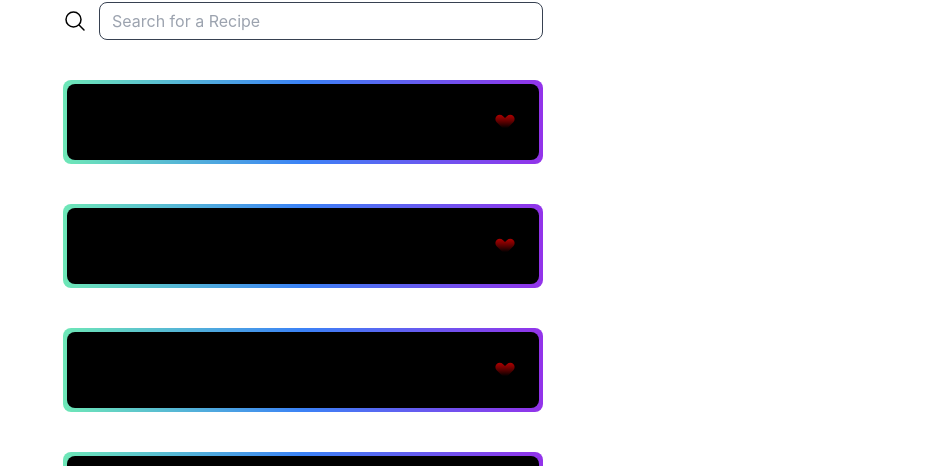
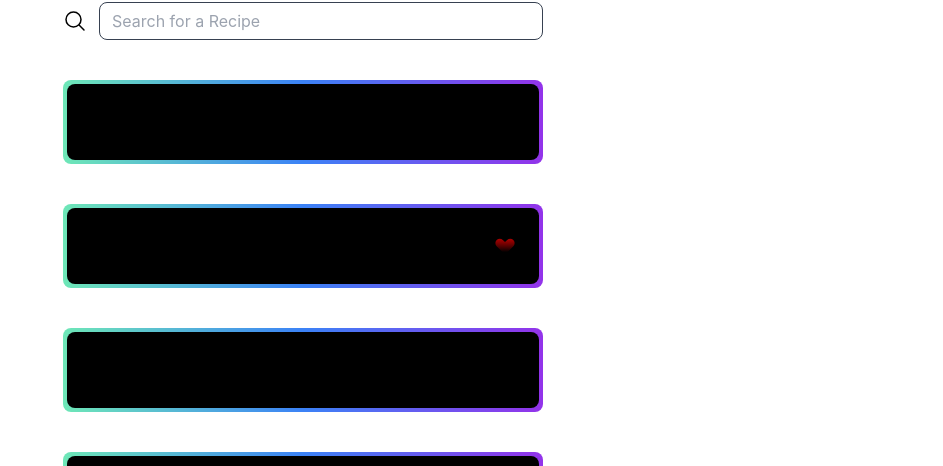
Before and after one commit to multimokia/COMP3095-Assignments, a Next.js app in the folder src/main/ui/: page / in a window 1280 px wide. Shown: the part 294-760 px from the top of the page, without its empty margins (337-1280 px from the left). Built offline with nearby package versions, Linux system fonts and the light colour scheme.

Commit message:
hearts, params and recipes:)

```diff
--- a/src/main/ui/components/Navbar.jsx
+++ b/src/main/ui/components/Navbar.jsx
@@ -9,7 +9,7 @@ export default function Navbar() {
             All Recipes
           </a>
         </Link>
-        <Link href="/createRecipe">
+        <Link href="/recipes/create">
           <a className="bg-[#0070f3] hover:bg-blue-700 text-white font-bold py-2 px-4 rounded">
             Create Recipe
           </a>
--- /dev/null
+++ b/src/main/ui/components/Recipe.jsx
@@ -0,0 +1,60 @@
+import { useEffect, useState } from 'react';
+
+export default function Recipe({ recipe }) {
+  const [isHearted, setIsHearted] = useState(recipe.hearted);
+
+  const [showHeart, setShowHeart] = useState(false);
+
+  function handleShowHeart() {
+    setShowHeart(true);
+  }
+  function handleLeaveHeart() {
+    setShowHeart(false);
+  }
+
+  return (
+    <div
+      className="recipe-card flex bg-gradient-to-r from-[#6EE7B7] via-[#3B82F6] to-[#9333EA] hover:cursor-pointer rounded-lg mt-10 p-1 items-center"
+      onMouseOver={() => handleShowHeart()}
+      onMouseLeave={() => handleLeaveHeart()}
+    >
+      <div className="black-background bg-black rounded-lg flex items-center py-3 px-5 w-[99.99%] justify-between">
+        <div className="recipe-card-content">
+          <h2 className=" text-xl font-bold">{recipe.name}</h2>
+          <p>By: {recipe.author}</p>
+        </div>
+        {showHeart || isHearted ? (
+          <svg
+            xmlns="http://www.w3.org/2000/svg"
+            className="h-7 w-7 "
+            viewBox="0 0 24 24"
+            stroke="currentColor"
+          >
+            {isHearted ? (
+              <defs>
+                <linearGradient x1="50%" y1="92.034%" x2="50%" y2="7.2%" id="a">
+                  <stop offset="15%" stopColor="currentColor" />
+                  <stop stopOpacity="0.8" offset="100%" stopColor="red" />
+                </linearGradient>
+              </defs>
+            ) : (
+              ''
+            )}
+
+            <path
+              strokeLinecap="round"
+              strokeLinejoin="round"
+              fillRule="evenodd"
+              fill={isHearted ? 'url(#a)' : 'none'}
+              fillOpacity=".82"
+              strokeWidth="1.5"
+              d="M4.318 6.318a4.5 4.5 0 000 6.364L12 20.364l7.682-7.682a4.5 4.5 0 00-6.364-6.364L12 7.636l-1.318-1.318a4.5 4.5 0 00-6.364 0z"
+            />
+          </svg>
+        ) : (
+          ''
+        )}
+      </div>
+    </div>
+  );
+}
--- a/src/main/ui/json/recipes.json
+++ b/src/main/ui/json/recipes.json
@@ -4,25 +4,29 @@
       "id": "1",
       "name": "Turkey Burger",
       "steps": "1. Eat. 2. Drink. 3. Sleep.",
-      "author": "Stanley"
+      "author": "Stanley",
+      "hearted": false
     },
     {
       "id": "2",
       "name": "Chicken Burger",
       "steps": "1. Eat. 2. Drink. 3. Sleep.",
-      "author": "Misty"
+      "author": "Misty",
+      "hearted": true
     },
     {
       "id": "3",
       "name": "Beef Burger",
       "steps": "1. Eat. 2. Drink. 3. Sleep.",
-      "author": "Kim"
+      "author": "Kim",
+      "hearted": false
     },
     {
       "id": "4",
       "name": "Weed Burger",
       "steps": "1. Eat. 2. Drink. 3. Sleep.",
-      "author": "Mehrad"
+      "author": "Mehrad",
+      "hearted": true
     }
   ]
 }
--- a/src/main/ui/pages/index.js
+++ b/src/main/ui/pages/index.js
@@ -1,15 +1,29 @@
 import Head from 'next/head';
 import Image from 'next/image';
 import useSWR from 'swr';
-import { useState } from 'react';
+import { useEffect, useState } from 'react';
+import { useRouter } from 'next/router';
+import Recipe from '../components/Recipe';
 
 export default function Home() {
   const fetcher = (url) => fetch(url).then((res) => res.json());
 
-  const [isHearted, setIsHearted] = useState(true);
-  const [isHovered, setIsHovered] = useState(true);
+  const [limitCount, setLimitCount] = useState(4);
 
-  const { data, error } = useSWR('/api/recipes', fetcher);
+  const router = useRouter();
+  const { name, limit } = router.query;
+  const filter = name ? `&name=${name}` : '';
+  const recipeLimit = limit ? `?limit=${limit}` : `?limit=${limitCount}`;
+
+  //Logic for conditionally rendering the load more button
+  //if data.recipes.length < limitCount
+  // hide load more button
+  //else show load more button
+
+  const { data, error } = useSWR(
+    `/api/recipes${recipeLimit}${filter}`,
+    fetcher
+  );
 
   if (error) return <div>failed to load</div>;
   if (!data) return <div>loading...</div>;
@@ -65,58 +79,7 @@ export default function Home() {
           </div>
           <div className="recipe-container">
             {data.recipes.map((recipe) => (
-              <div
-                key={recipe.id}
-                className="recipe-card flex bg-gradient-to-r from-[#6EE7B7] via-[#3B82F6] to-[#9333EA] hover:cursor-pointer rounded-lg mt-10 p-1 items-center"
-              >
-                <div className="black-background bg-black rounded-lg flex items-center py-3 px-5 w-[99.99%] justify-between">
-                  <div className="recipe-card-content">
-                    <h2 className=" text-xl font-bold">{recipe.name}</h2>
-                    <p>By: {recipe.author}</p>
-                  </div>
-                  {isHovered ? (
-                    <svg
-                      xmlns="http://www.w3.org/2000/svg"
-                      className="h-7 w-7 "
-                      viewBox="0 0 24 24"
-                      stroke="currentColor"
-                    >
-                      {isHearted ? (
-                        <defs>
-                          <linearGradient
-                            x1="50%"
-                            y1="92.034%"
-                            x2="50%"
-                            y2="7.2%"
-                            id="a"
-                          >
-                            <stop offset="15%" stopColor="currentColor" />
-                            <stop
-                              stopOpacity="0.8"
-                              offset="100%"
-                              stopColor="red"
-                            />
-                          </linearGradient>
-                        </defs>
-                      ) : (
-                        ''
-                      )}
-
-                      <path
-                        strokeLinecap="round"
-                        strokeLinejoin="round"
-                        fillRule="evenodd"
-                        fill="url(#a)"
-                        fillOpacity=".82"
-                        strokeWidth="1.5"
-                        d="M4.318 6.318a4.5 4.5 0 000 6.364L12 20.364l7.682-7.682a4.5 4.5 0 00-6.364-6.364L12 7.636l-1.318-1.318a4.5 4.5 0 00-6.364 0z"
-                      />
-                    </svg>
-                  ) : (
-                    ''
-                  )}
-                </div>
-              </div>
+              <Recipe key={recipe.id} recipe={recipe} />
             ))}
           </div>
         </div>
--- a/src/main/ui/pages/createRecipe.js
+++ b/src/main/ui/pages/recipes/create.js
@@ -4,7 +4,7 @@ import Head from 'next/head';
 import { getCookie } from 'cookies-next';
 import { useEffect } from 'react';
 
-export default function createRecipe() {
+export default function create() {
   const {
     register,
     handleSubmit,
```
Also changed, not shown: src/main/ui/pages/recipes/[id].js (added).
